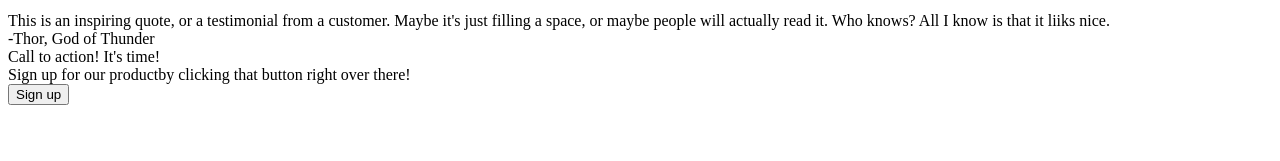
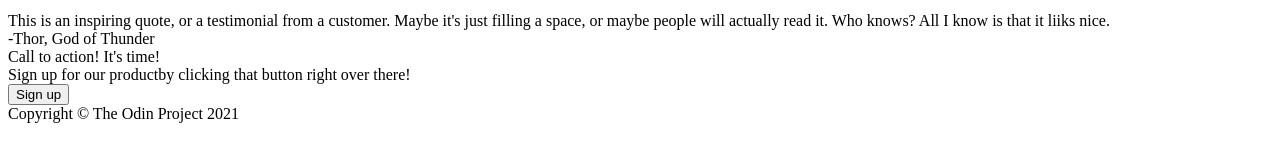
Before and after one commit to posadaswin/landing-page, a plain HTML site: page index.html in a window 1280 px wide. Shown: the part 369-530 px from the top of the page. Drawn offline with Linux system fonts and the light colour scheme.

Commit message:
Add content on footer
Add content on container class footer

```diff
--- a/index.html
+++ b/index.html
@@ -80,6 +80,6 @@
         </div>
     </div>
     <!-- footer parts (footer itself) -->
-    <div class="footer"></div>
+    <div class="footer">Copyright © The Odin Project 2021</div>
 </body>
 </html>
```
